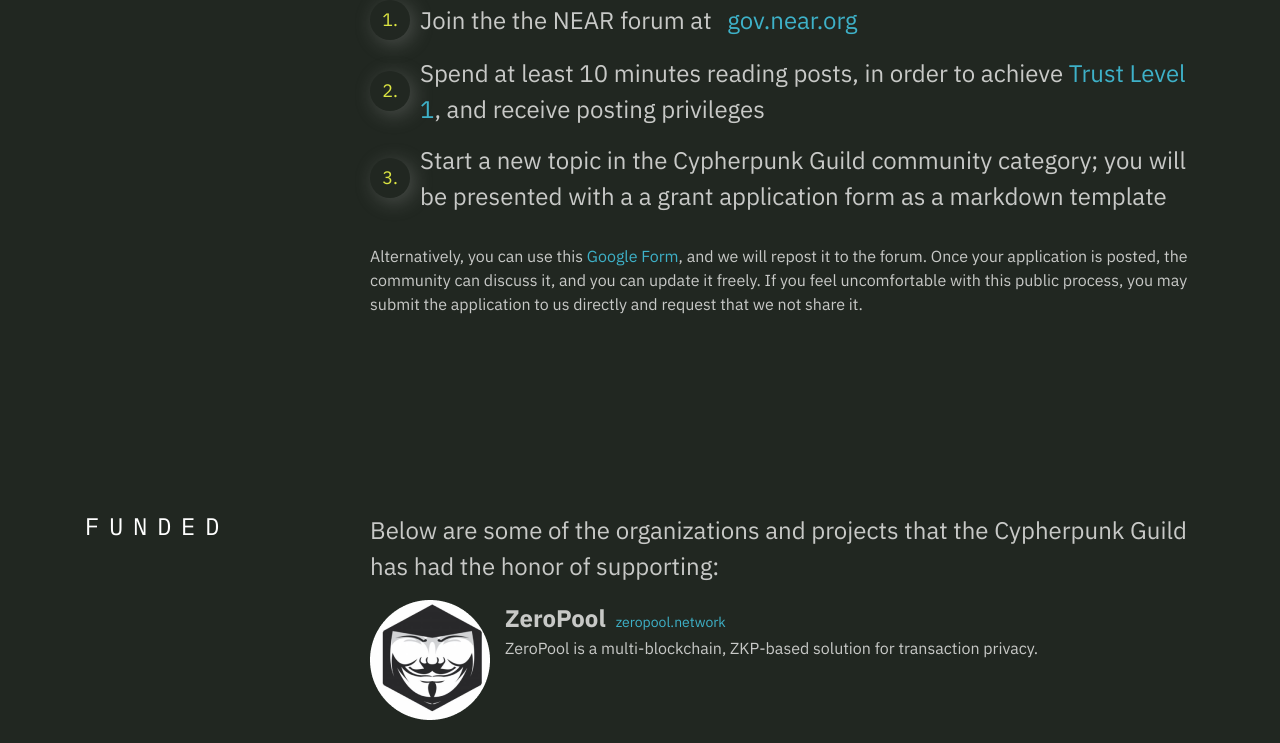
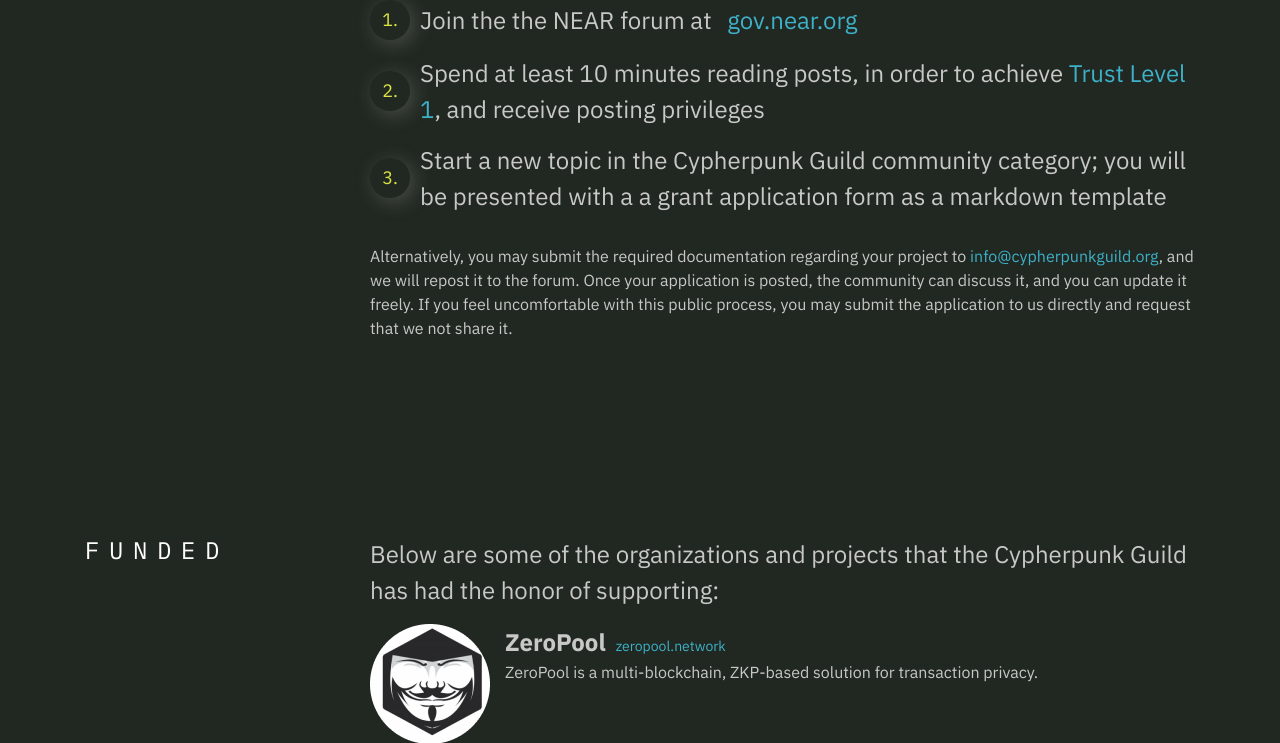
Before and after one commit to cypherpunkguild/cypherpunkguild.org, a PHP site: page / in a window 1280 px wide. Shown: the part 3296-4039 px from the top of the page. Run offline with PHP 8.4, Linux system fonts and the light colour scheme; some libraries are stand-ins or nearby versions.

Commit message:
Update index.php

```diff
--- a/index.php
+++ b/index.php
@@ -292,7 +292,7 @@
                         <div class="council__list-item"><div><span class="numb">2.</span></div><p>Spend at least 10 minutes reading posts, in order to achieve <a href="https://blog.discourse.org/2018/06/understanding-discourse-trust-levels/">Trust Level 1</a>, and receive posting privileges</p></div>
                         <div class="council__list-item"><div><span class="numb">3.</span></div><p>Start a new topic in the Cypherpunk Guild community category; you will be presented with a a grant application form as a markdown template </p></div>
                     </div>
-                    <p>Alternatively, you can use this <a href="https://forms.gle/LUPng15iZ8oE2pxS8">Google Form</a>, and we will repost it to the forum. Once your application is posted, the community can discuss it, and you can update it freely. If you feel uncomfortable with this public process, you may submit the application to us directly and request that we not share it.</p>
+                    <p>Alternatively, you may submit the required documentation regarding your project to <a href="mailto:info@cypherpunkguild.org">info@cypherpunkguild.org</a>, and we will repost it to the forum. Once your application is posted, the community can discuss it, and you can update it freely. If you feel uncomfortable with this public process, you may submit the application to us directly and request that we not share it.</p>
                 </div>
             </div>
         </div>
```
